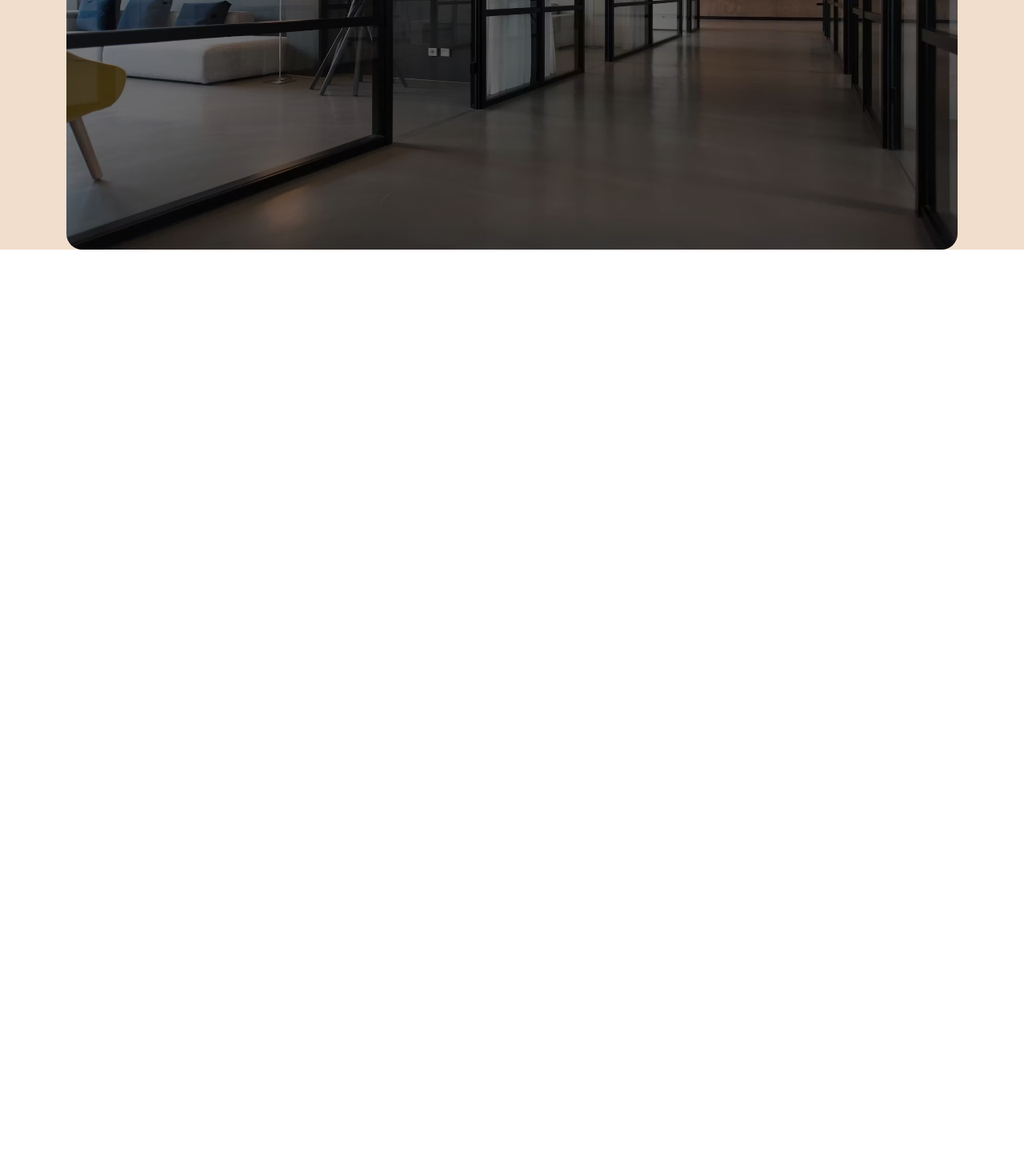
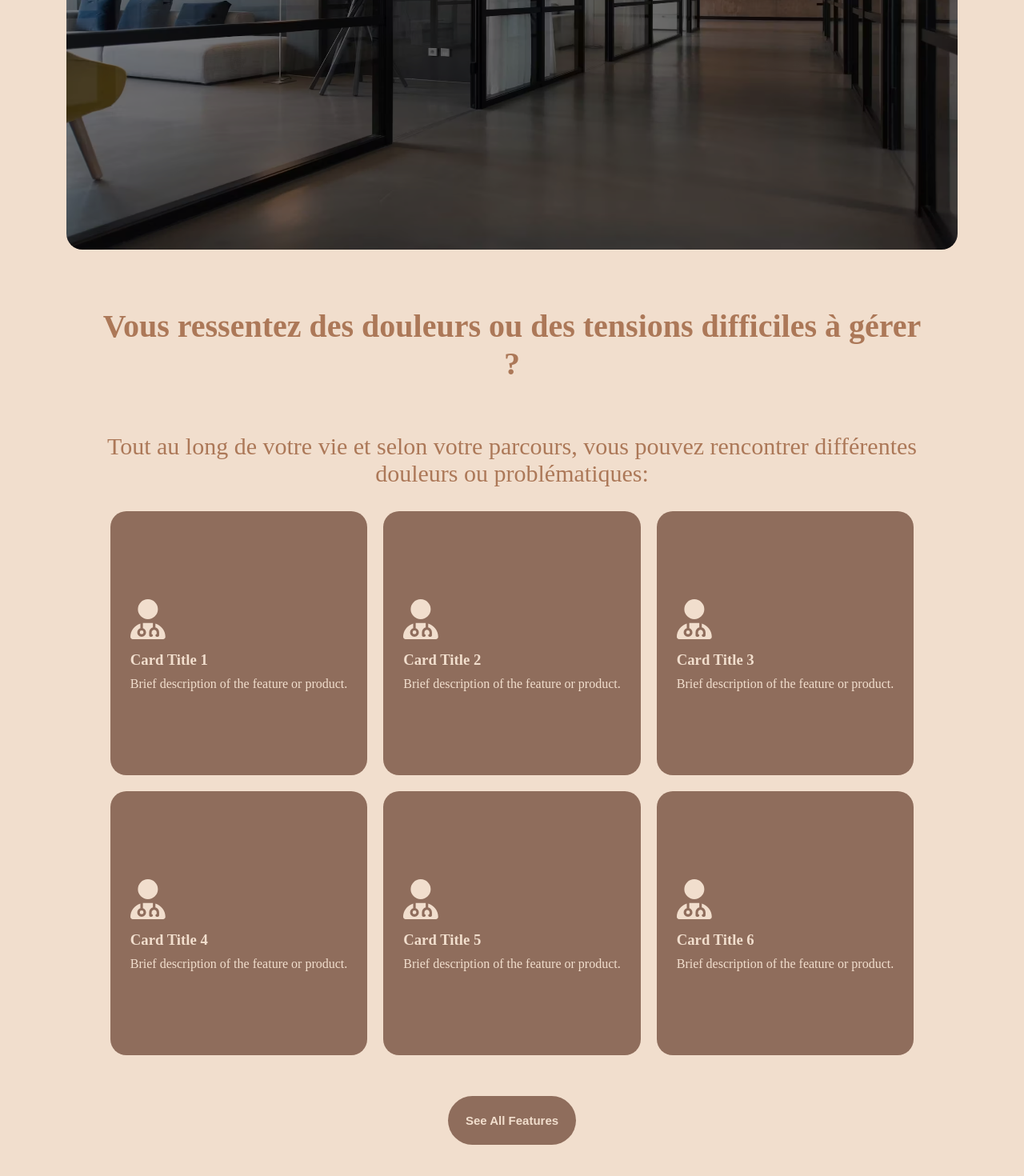
Before and after one commit to D-Fariello/Alois-Osteopath, a React (Vite) app in the folder osteopath-project/: page / in a window 1280 px wide. Shown: the part 592-2062 px from the top of the page at 80% size. Before the commit the page ends 904 px from the top, so only its background shows below. Built offline with nearby package versions, Linux system fonts and the light colour scheme; a web font is replaced by a local one.

Commit message:
feat: completin second section of HeroPage (WIP)

```diff
--- a/osteopath-project/package.json
+++ b/osteopath-project/package.json
@@ -10,6 +10,9 @@
     "preview": "vite preview"
   },
   "dependencies": {
+    "@fortawesome/fontawesome-svg-core": "^6.7.2",
+    "@fortawesome/free-solid-svg-icons": "^6.7.2",
+    "@fortawesome/react-fontawesome": "^0.2.2",
     "react": "^18.3.1",
     "react-dom": "^18.3.1"
   },
--- a/osteopath-project/src/components/Header.jsx
+++ b/osteopath-project/src/components/Header.jsx
@@ -16,13 +16,13 @@ const Header = () => {
       <nav>
         <ul className="nav-bar">
           <li>
-            <a href="#acceuil">Acceuil</a>
+            <a href="#acceuil">Accueil</a>
           </li>
           <li>
             <a href="#a-propos">À propos</a>
           </li>
           <li>
-            <a href="#tarif">Tarif</a>
+            <a href="#tarif">Tarifs</a>
           </li>
           <li>
             <a href="#avis">Avis</a>
--- a/osteopath-project/src/components/Hero.jsx
+++ b/osteopath-project/src/components/Hero.jsx
@@ -1,8 +1,11 @@
 import React from "react";
+import { FontAwesomeIcon } from "@fortawesome/react-fontawesome";
+import { faUserDoctor } from "@fortawesome/free-solid-svg-icons";
 
 const Hero = () => {
   return (
     <div>
+      {/* Sezione 1 */}
       <section className="hero-section">
         <div className="hero-image-container">
           <img
@@ -13,13 +16,39 @@ const Hero = () => {
         </div>
         <div className="hero-text">
           <h1>Aloïs Ruetsch</h1>
-          <p>Osteopathe Nice</p>
+          <p className="section-one-paragraph">Osteopathe Nice</p>
           <div className="hero-buttons">
             <button className="btn btn-primary"> Prendre Rendez-Vous</button>
             <button className="btn btn-secondary">Numero de tel</button>
           </div>
         </div>
       </section>
+
+      {/* Sezione 2 */}
+      <section className="cards-section">
+        <h2 className="section-title-h2">
+          {" "}
+          Vous ressentez des douleurs ou des tensions difficiles à gérer ?
+        </h2>
+        <p className="section-subtitle">
+          Tout au long de votre vie et selon votre parcours, vous pouvez
+          rencontrer différentes douleurs ou problématiques:
+        </p>
+        <div className="cards-container">
+          {Array(6)
+            .fill()
+            .map((_, index) => (
+              <div className="card" key={index}>
+                <FontAwesomeIcon icon={faUserDoctor} />
+                <h3>Card Title {index + 1}</h3>
+                <p className="section-details">
+                  Brief description of the feature or product.
+                </p>
+              </div>
+            ))}
+        </div>
+        <button className="btn btn-primary">See All Features</button>
+      </section>
     </div>
   );
 };
--- a/osteopath-project/src/style/_base.scss
+++ b/osteopath-project/src/style/_base.scss
@@ -1,6 +1,7 @@
 ////// Use /////
 
 @use "variables";
+@use "mixins";
 
 ////// Base Style/////
 
@@ -8,13 +9,14 @@ body {
   margin: 0;
 }
 
+////////////// Header /////////////
+
 header.header {
   display: flex;
   flex-direction: row;
   justify-content: center;
   align-items: center;
   background-color: variables.$background-color;
-
 
   ul.nav-bar {
     display: flex;
@@ -24,6 +26,8 @@ ul.nav-bar {
     justify-content: center;
     align-items: center;
     text-decoration: none;
+    padding-top: 25px;
+    padding-bottom: 25px;
 
     a {
       font-family: variables.$secondary-font-family;
@@ -32,16 +36,15 @@ ul.nav-bar {
       font-weight: 600;
       font-size: 18px;
     }
-    :hover{
+    :hover {
       color: variables.$hover-text-color;
       border-bottom: 2px solid;
+      padding-bottom: 10px;
     }
   }
 }
 
-
 ////////////// Section 1 /////////////
-
 
 .hero-image-container {
   display: flex;
@@ -49,7 +52,7 @@ ul.nav-bar {
   justify-content: center;
   align-items: center;
   background-color: variables.$background-color;
-
+  padding-bottom: 3%;
 
   img.hero-image {
     display: flex;
@@ -65,12 +68,13 @@ img.hero-image {
 .hero-text {
   display: flex;
   position: absolute;
-    top: 20%;
+  top: 25%;
   margin-left: 13%;
   flex-direction: column;
   align-items: flex-start;
 
-    h1, p{
+  h1,
+  p {
     color: variables.$secondary-text-color;
     font-family: variables.$secondary-font-family;
     font-size: 35px;
@@ -82,16 +86,92 @@ img.hero-image {
     gap: 20px;
     flex-direction: row;
 
-
-    button.btn.btn-primary, .btn.btn-secondary  {
-        border: none;
-        border-radius: 50px 50px;
-        padding: 22px;
-        color: variables.$secondary-text-color;
-        font-size: 15px;
-        font-weight: 700;
-        background-color:variables.$third-background-color;
+    button.btn.btn-primary,
+    .btn.btn-secondary {
+      @include mixins.button-style;
       cursor: pointer;
     }
   }
 }
+
+////////////// Section 2 /////////////
+
+section.cards-section {
+  background-color: variables.$background-color;
+  margin-top: 0;
+  display: flex;
+  flex-direction: column;
+  align-items: center;
+  justify-content: center;
+
+  .cards-container {
+    display: flex;
+    flex-wrap: wrap;
+    justify-content: center;
+    align-items: center;
+    gap: 20px;
+    margin-left: 2%;
+    margin-right: 2%;
+  }
+
+  .section-title-h2 {
+    display: flex;
+    justify-content: center;
+    color: variables.$second-background-color;
+    font-size: 40px;
+    margin-left: 10%;
+    text-align: center;
+    margin-right: 10%;
+}
+
+.section-subtitle{
+    display: flex;
+    justify-content: center;
+    color: variables.$second-background-color;
+    margin-left: 10%;
+    text-align: center;
+    margin-right: 10%;
+    font-weight: 100;
+    font-size: 30px;
+}
+
+  .card {
+    display: flex;
+    border-radius: 20px 20px;
+    background-color: variables.$third-background-color;
+    opacity: 1.5;
+    height: 300px;
+    flex-direction: column;
+    flex-wrap: wrap;
+    justify-content: center;
+    align-items: flex-start;
+    padding: 15px;
+
+    h3,
+    p.section-details {
+      color: variables.$secondary-text-color;
+      display: flex;
+      margin: 5px 10px;
+    }
+
+    svg.svg-inline--fa.fa-user-doctor {
+      display: flex;
+      align-items: center;
+      flex-direction: row;
+      justify-content: center;
+      align-content: center;
+      margin: 10px;
+      font-size: 50px;
+      color: variables.$secondary-text-color;
+    }
+  }
+
+  button.btn.btn-primary {
+    @include mixins.button-style;
+    cursor: pointer;
+    margin-top: 4%;
+    margin-bottom: 4%;
+  }
+}
+
+////////////// Section 3 /////////////
--- a/osteopath-project/src/style/_mixins.scss
+++ b/osteopath-project/src/style/_mixins.scss
@@ -1,12 +1,14 @@
 @use "variables";
 
-// @mixin button-style {
-//   font-size: variables.$buttons-font-size;
-//   color: variables.$buttons-text-color;
-//   background-color: variables.$buttons-background-color;
-//   border: none;
-//   width: variables.$buttons-width;
-// }
+@mixin button-style {
+  font-size: variables.$buttons-font-size;
+  color: variables.$buttons-text-color;
+  background-color: variables.$buttons-background-color;
+  border: none;
+  font-weight: variables.$buttons-font-weight;
+  border-radius: variables.$buttons-border-radius;
+  padding: variables.$buttons-padding;
+}
 
 // @mixin title-style {
 //   font-family: variables.$primary-font-family;
--- a/osteopath-project/src/style/_variables.scss
+++ b/osteopath-project/src/style/_variables.scss
@@ -15,7 +15,9 @@ $text-font-weight: 600;
 
 // Buttons
 
-$buttons-font-size: 12px;
-$buttons-text-color: white;
-$buttons-background-color:#985B3C;
-$buttons-width: 20%;
+$buttons-text-color: #F1DECD;
+$buttons-background-color:#8F6D5C;
+$buttons-font-size: 15px;
+$buttons-font-weight: 700;
+$buttons-border-radius: 50px 50px;
+$buttons-padding: 22px;
```
Also changed, not shown: 2 other files (tests, documents, lock files or other folders). Lines whose indentation alone changed are shown as unchanged.
